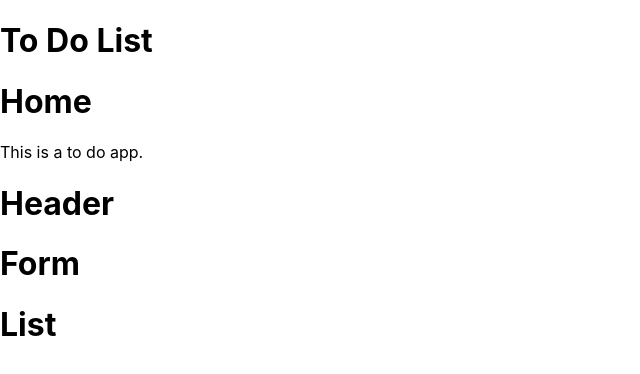
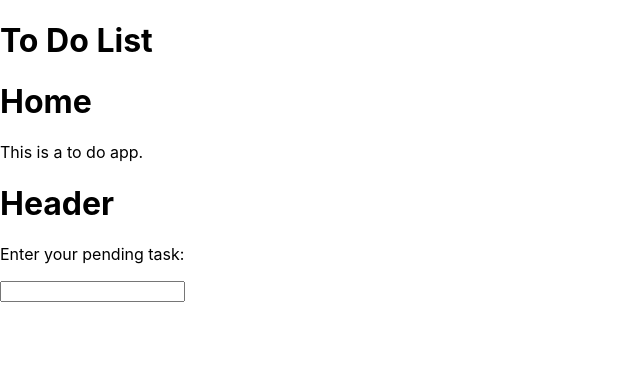
Before and after one commit to juliacucu/todolist, a React (Create React App) app: page / in a window 1280 px wide. Shown: the top 374 px of the page, without its empty margins (0-640 px from the left). Built offline with nearby package versions, Linux system fonts and the light colour scheme.

Commit message:
Updated component contents

```diff
--- a/src/Components/Form.js
+++ b/src/Components/Form.js
@@ -1,5 +1,10 @@
 export const Form = () => {
-    return (
-        <h1>Form</h1>
-    )
-}
+  return (
+    <form>
+      <label>
+        Enter your pending task:
+        <input type="text" />
+      </label>
+    </form>
+  );
+};
--- a/src/Components/List.js
+++ b/src/Components/List.js
@@ -1,5 +1,24 @@
+import React, { useState } from "react";
+
 export const List = () => {
-    return (
-        <h1>List</h1>
-    )
-}
+  const [tasks, setTasks] = useState([]);
+  const handleForm = (e) => {
+    if (e.key === 'Enter') {
+        setTasks([...tasks, e.target.value]);
+        e.target.value = ''
+    }
+    }
+
+  return (
+    <>
+     <p>Enter your pending task:</p>
+      <input type="text" onKeyDown={handleForm} />
+      <ol>
+        {tasks.map((task) => (
+          <li>{task}</li>
+        ))}
+      </ol>
+
+    </>
+  );
+};
--- a/src/Pages/Home/index.js
+++ b/src/Pages/Home/index.js
@@ -1,6 +1,7 @@
 import { Form } from "../../Components/Form";
 import { Header } from "../../Components/Header";
 import { List } from "../../Components/List";
+import React, { useState } from "react";
 
 export const Home = () => {
     return (
@@ -8,7 +9,6 @@ export const Home = () => {
         <h1>Home</h1>
         <p>This is a to do app.</p>
         <Header />
-        <Form />
         <List />
       </>
     );
--- a/src/index.js
+++ b/src/index.js
@@ -2,7 +2,6 @@ import React from 'react';
 import ReactDOM from 'react-dom/client';
 import './index.css';
 import App from './App';
-import reportWebVitals from './reportWebVitals';
 
 const root = ReactDOM.createRoot(document.getElementById('root'));
 root.render(
@@ -10,8 +9,3 @@ root.render(
     <App />
   </React.StrictMode>
 );
-
-// If you want to start measuring performance in your app, pass a function
-// to log results (for example: reportWebVitals(console.log))
-// or send to an analytics endpoint. Learn more: https://bit.ly/CRA-vitals
-reportWebVitals();
--- a/src/reportWebVitals.js
+++ /dev/null
@@ -1,13 +0,0 @@
-const reportWebVitals = onPerfEntry => {
-  if (onPerfEntry && onPerfEntry instanceof Function) {
-    import('web-vitals').then(({ getCLS, getFID, getFCP, getLCP, getTTFB }) => {
-      getCLS(onPerfEntry);
-      getFID(onPerfEntry);
-      getFCP(onPerfEntry);
-      getLCP(onPerfEntry);
-      getTTFB(onPerfEntry);
-    });
-  }
-};
-
-export default reportWebVitals;
```
